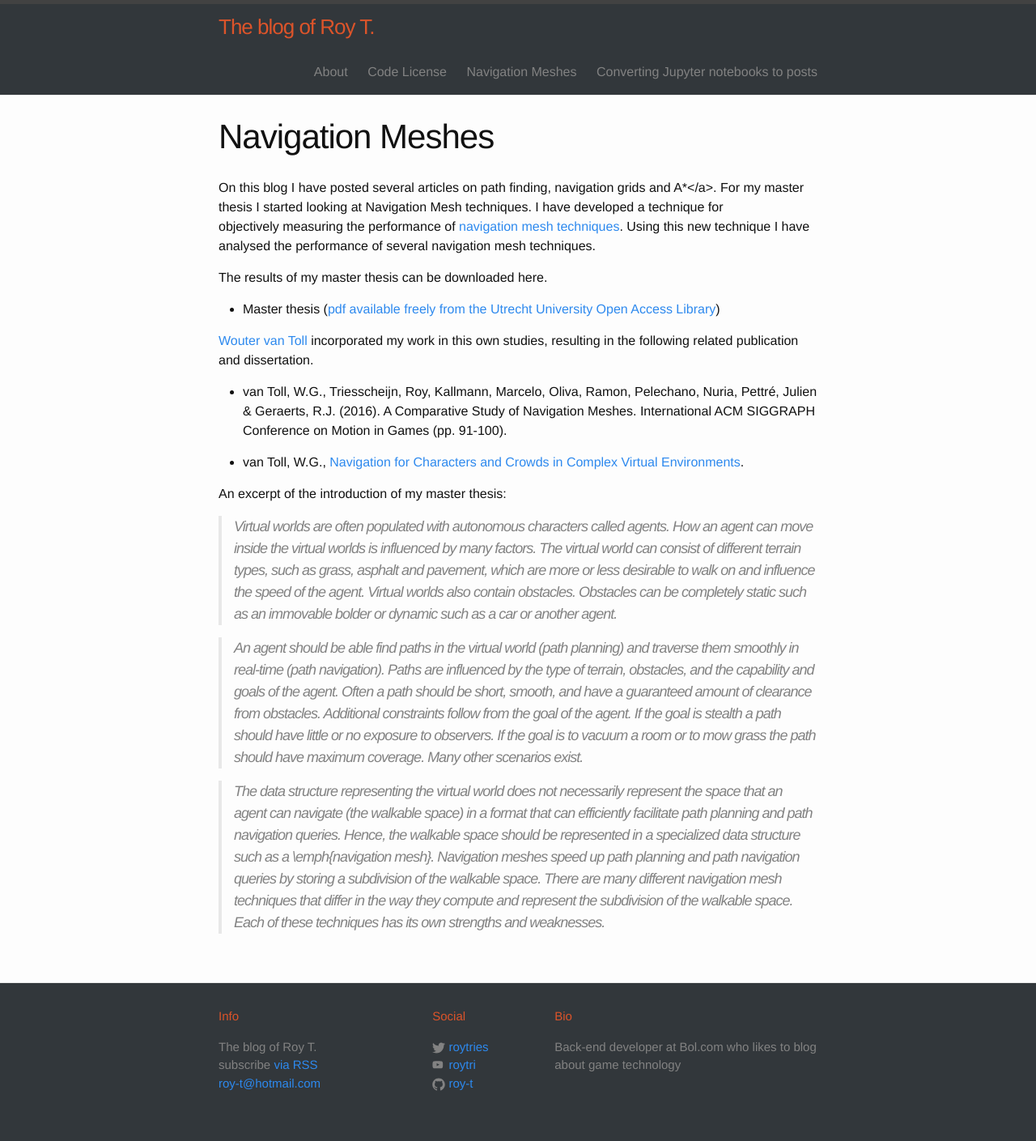
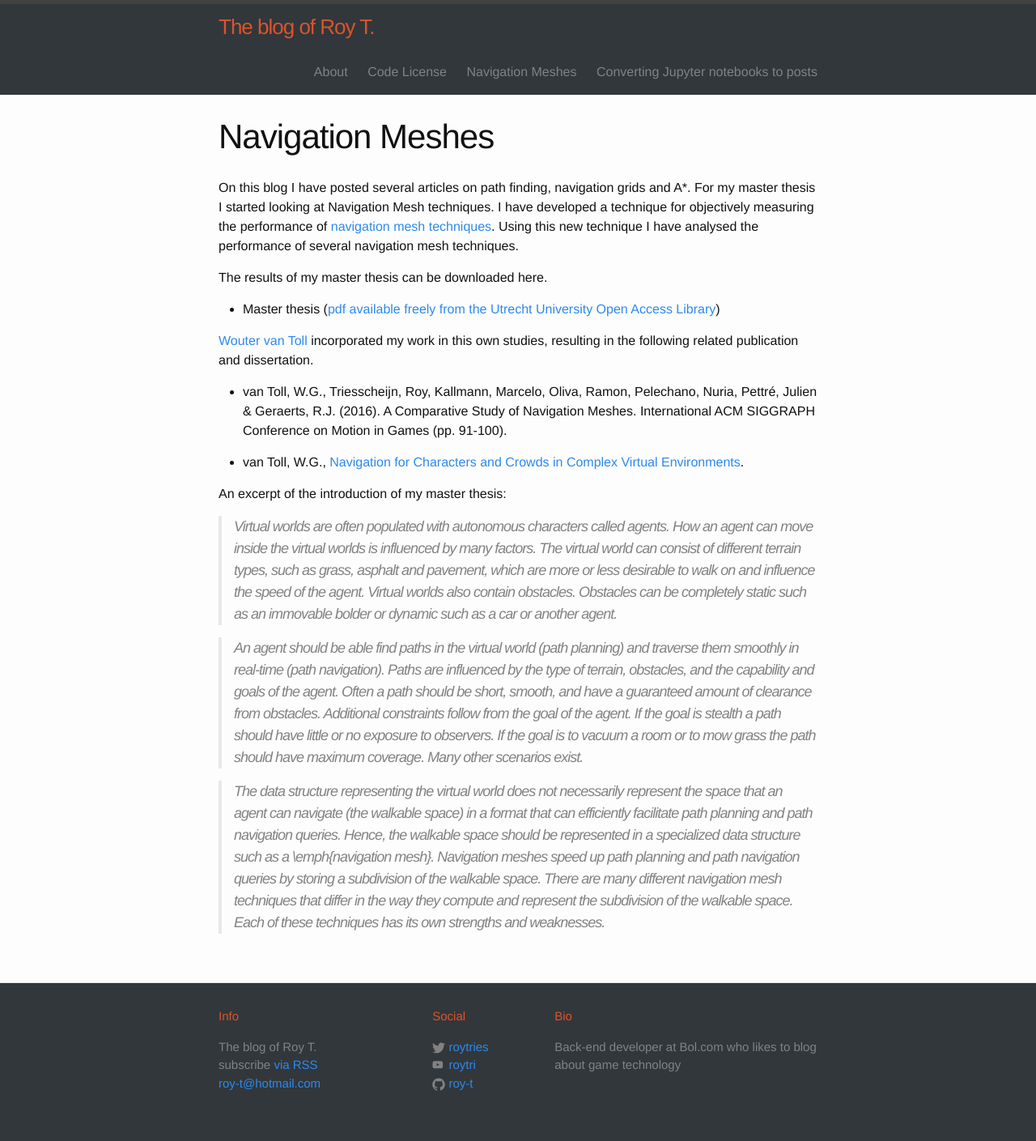
Before and after one commit to roy-t/roy-t.nl, a Jekyll site: the page built from navigation-meshes.md, in a window 1280 px wide. Shown: the whole page at 81% size. Built offline with Jekyll 4.4.1, drawn with Linux system fonts in a browser that asks for light colours.

```diff
--- a/navigation-meshes.md
+++ b/navigation-meshes.md
@@ -6,7 +6,7 @@ author: admin
 comments: true
 categories:
 ---
-On this blog I have posted several articles on path finding, navigation grids and A*</a>. For my master thesis I started looking at Navigation Mesh techniques. I have developed a technique for objectively measuring the performance of <a title="Navigation Mesh" href="http://en.wikipedia.org/wiki/Navigation_mesh">navigation mesh techniques</a>. Using this new technique I have analysed the performance of several navigation mesh techniques.
+On this blog I have posted several articles on path finding, navigation grids and A*. For my master thesis I started looking at Navigation Mesh techniques. I have developed a technique for objectively measuring the performance of <a title="Navigation Mesh" href="http://en.wikipedia.org/wiki/Navigation_mesh">navigation mesh techniques</a>. Using this new technique I have analysed the performance of several navigation mesh techniques.
 
 The results of my master thesis can be downloaded here.
 <ul>
```
